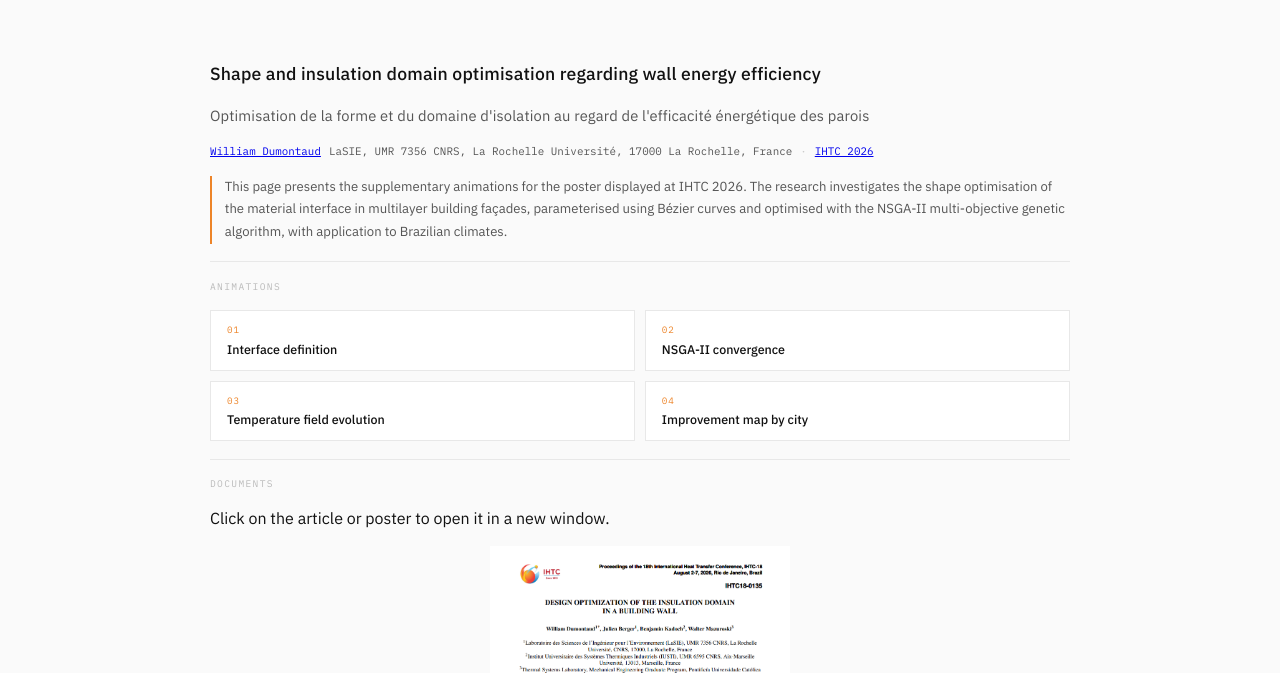
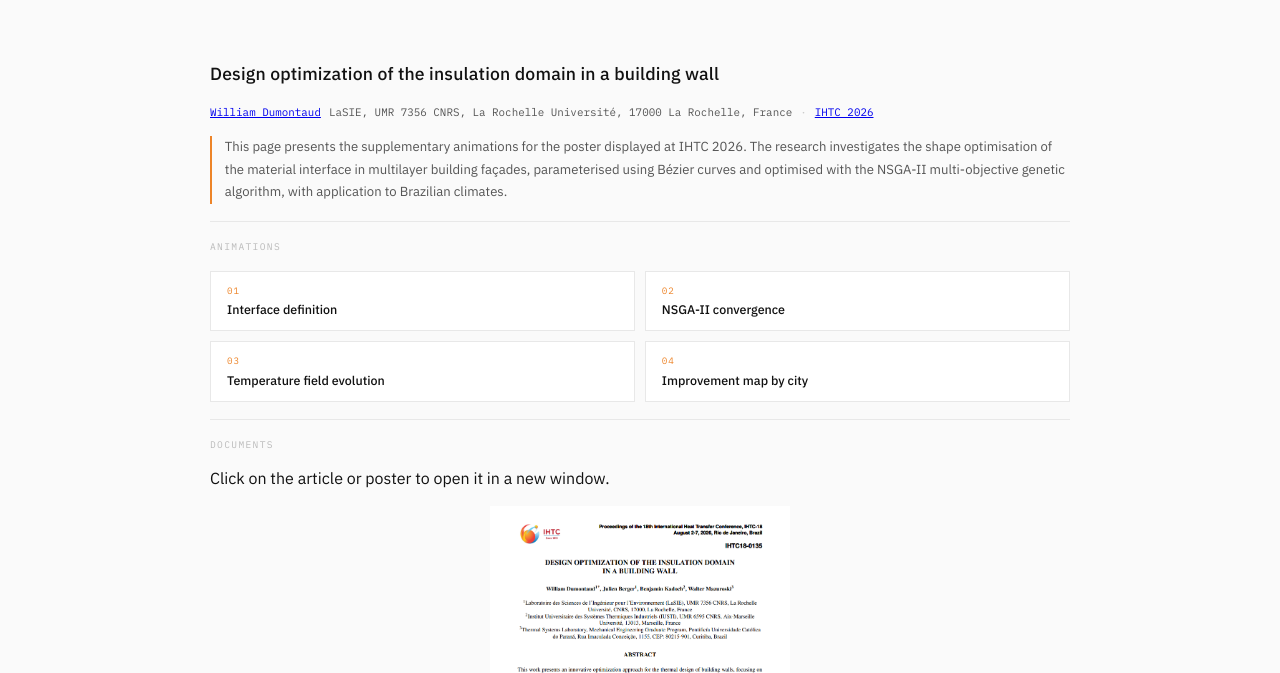
Before and after one commit to wdumontaud/poster_ihtc2026, a plain HTML site: page docs/anim0.html in a window 1280 px wide. Shown: the part 126-799 px from the top of the page. Drawn offline with Linux system fonts and the light colour scheme.

Commit message:
anim0: rétablit le titre d'article d'origine (le nouveau titre va sur la page d'accueil du site vitrine)
Generated by Mistral Vibe.
Co-Authored-By: Mistral Vibe <vibe@mistral.ai>

```diff
--- a/docs/anim0.html
+++ b/docs/anim0.html
@@ -49,10 +49,7 @@
             font-size: 1.1rem; font-weight: 500; line-height: 1.5; color: var(--black);
             letter-spacing: 0.01em;
         }
-        .research-title-fr {
-            font-size: 0.92rem; font-weight: 400; line-height: 1.5; color: var(--gray);
-            letter-spacing: 0.01em;
-        }
+
         .author-row {
             font-family: 'IBM Plex Mono', monospace; font-size: 0.68rem; color: var(--gray);
             display: flex; gap: 0.5rem; flex-wrap: wrap; align-items: center;
@@ -199,11 +196,9 @@
 
     <div class="intro-block">
 
-        <p class="research-title" lang="en">
-            Shape and insulation domain optimisation regarding wall energy efficiency
-        </p>
-        <p class="research-title-fr" lang="fr">
-            Optimisation de la forme et du domaine d'isolation au regard de l'efficacité énergétique des parois
+        <!-- ↓ Remplacer par le titre exact de votre article -->
+        <p class="research-title">
+            Design optimization of the insulation domain in a building wall
         </p>
 
         <div class="author-row">
```
